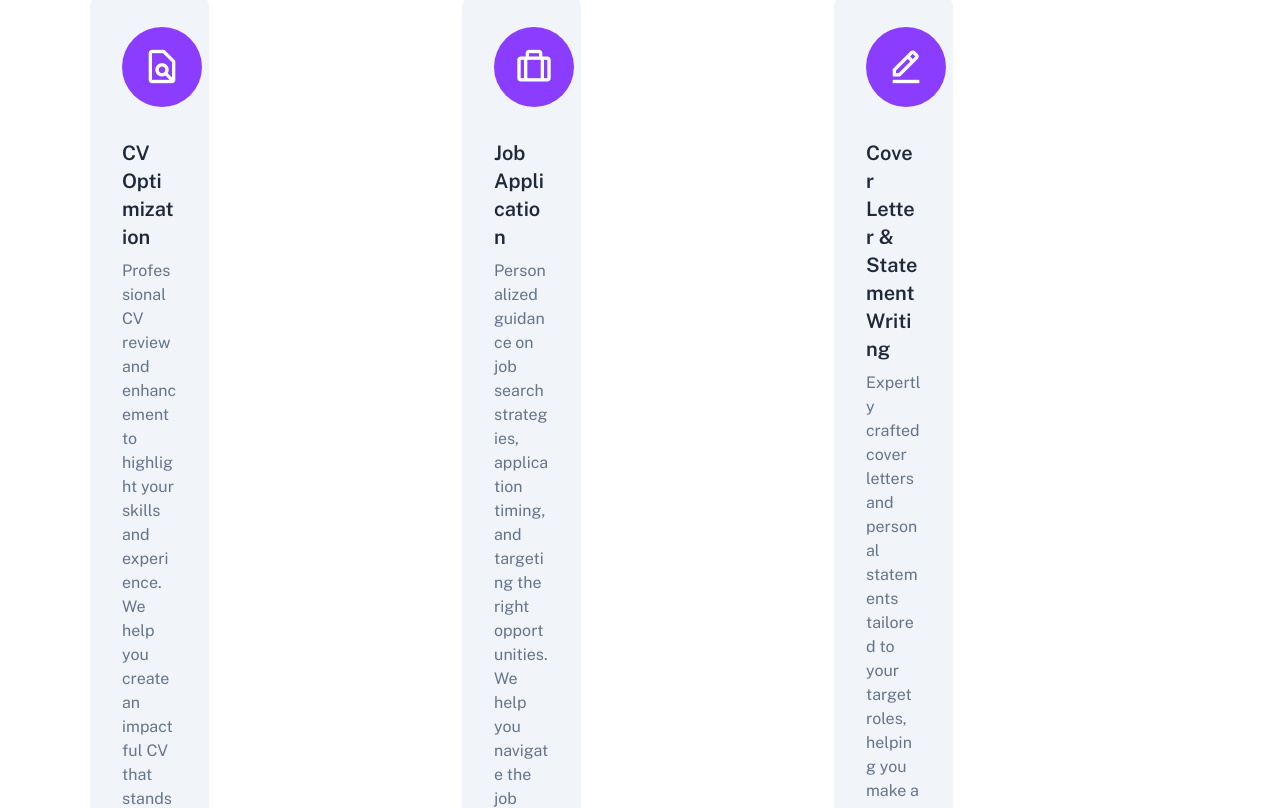
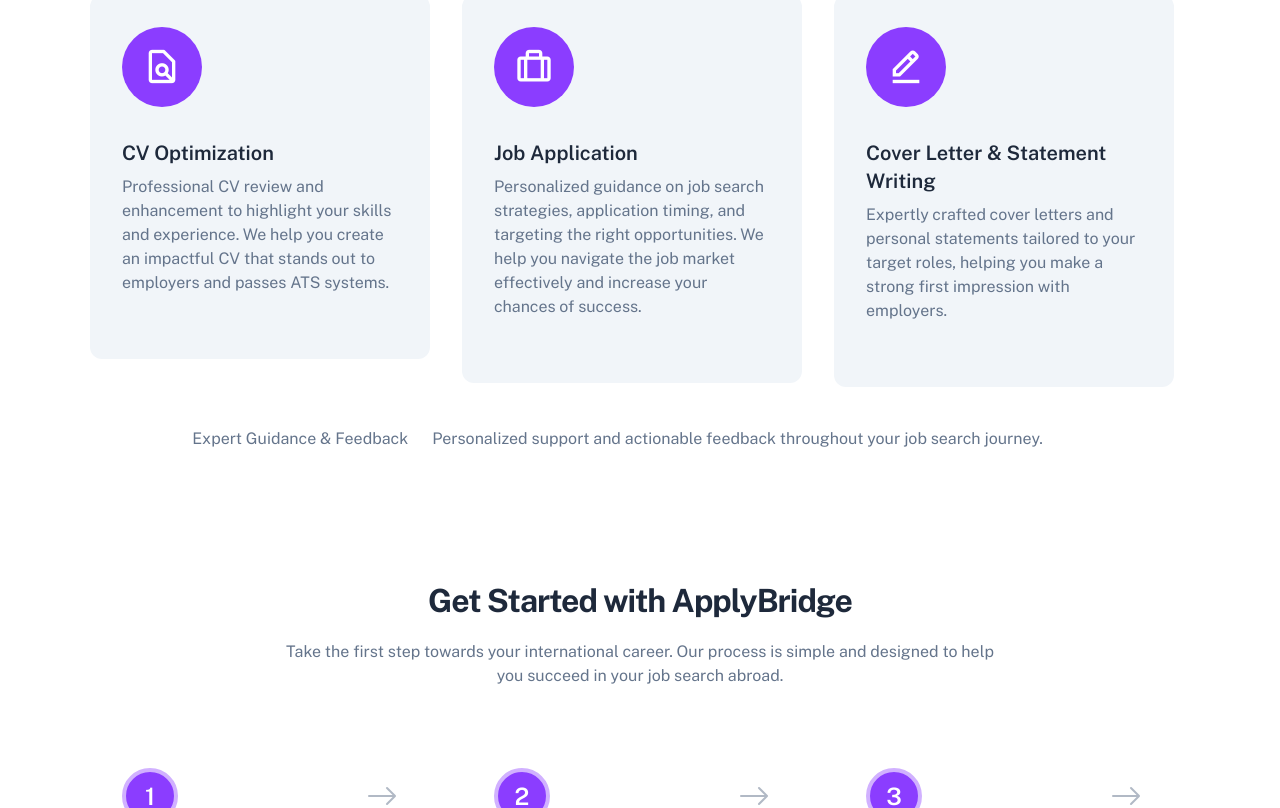
Before and after one commit to Ayomide2604/apply-bridge-frontend, a React (Vite) app: page / in a window 1280 px wide. Shown: the part 1372-2180 px from the top of the page. Built offline with nearby package versions, Linux system fonts and the light colour scheme; no server answers; what pocketbase would draw is missing.

Commit message:
fixed services and added chat bot

```diff
--- a/src/App.jsx
+++ b/src/App.jsx
@@ -15,6 +15,7 @@
 import Applications from "./pages/Applications";
 import FancyLoader from "./components/Loader";
 import Headroom from "react-headroom";
+import ChatBot from "./components/ChatBot";
 
 function App() {
 	return (
@@ -41,6 +42,7 @@
 					</Routes>
 				</main>
 				<Footer />
+				<ChatBot />
 				<ScrollToTop />
 			</Suspense>
 		</div>
--- /dev/null
+++ b/src/components/ChatBot.jsx
@@ -0,0 +1,30 @@
+import { useEffect } from "react";
+
+const ChatBot = () => {
+	const propertyId = import.meta.env.VITE_TAWKTO_PROPERTY_ID;
+	const widgetId = import.meta.env.VITE_TAWKTO_WIDGET_ID;
+
+	useEffect(() => {
+		if (!propertyId || !widgetId) return;
+		if (document.getElementById("tawkto-script")) return;
+
+		const script = document.createElement("script");
+		script.id = "tawkto-script";
+		script.async = true;
+		script.src = `https://embed.tawk.to/${propertyId}/${widgetId}`;
+		script.charset = "UTF-8";
+		script.setAttribute("crossorigin", "*");
+		document.body.appendChild(script);
+
+		// Optional cleanup:
+		// return () => {
+		//   script.remove();
+		//   const tawkIframe = document.querySelector("iframe[title='chat widget']");
+		//   if (tawkIframe) tawkIframe.remove();
+		// };
+	}, [propertyId, widgetId]);
+
+	return null;
+};
+
+export default ChatBot;
--- a/src/pages/Services.jsx
+++ b/src/pages/Services.jsx
@@ -1,60 +1,21 @@
-import { useEffect, useRef, useState } from "react";
-import { Swiper, SwiperSlide } from "swiper/react";
-import { Autoplay } from "swiper/modules";
-import "swiper/css";
-import "swiper/css/autoplay";
-
 const Services = () => {
-	const rowRef = useRef(null);
-	const [isPaused, setIsPaused] = useState(false);
-
-	useEffect(() => {
-		const isMobile = window.innerWidth < 768;
-		if (!isMobile) return;
-		const row = rowRef.current;
-		if (!row) return;
-
-		let scrollAmount = 1.5; // px per frame
-		let reqId;
-		let pauseTimeout;
-
-		const scroll = () => {
-			if (!isPaused) {
-				const atEnd = row.scrollLeft + row.offsetWidth >= row.scrollWidth - 2;
-				if (atEnd) {
-					// Pause briefly at the end, then reset
-					pauseTimeout = setTimeout(() => {
-						row.scrollLeft = 0;
-					}, 400); // 400ms pause at end
-				} else {
-					row.scrollLeft += scrollAmount;
-					reqId = requestAnimationFrame(scroll);
-				}
-			} else {
-				reqId = requestAnimationFrame(scroll);
-			}
-		};
-
-		// Start auto-scroll
-		reqId = requestAnimationFrame(scroll);
-
-		// Pause on user interaction
-		const pause = () => setIsPaused(true);
-		const resume = () => setIsPaused(false);
-		row.addEventListener("touchstart", pause);
-		row.addEventListener("mousedown", pause);
-		row.addEventListener("touchend", resume);
-		row.addEventListener("mouseup", resume);
-
-		return () => {
-			cancelAnimationFrame(reqId);
-			clearTimeout(pauseTimeout);
-			row.removeEventListener("touchstart", pause);
-			row.removeEventListener("mousedown", pause);
-			row.removeEventListener("touchend", resume);
-			row.removeEventListener("mouseup", resume);
-		};
-	}, [isPaused]);
+	const services = [
+		{
+			icon: "bx bx-file-find",
+			title: "CV Optimization",
+			desc: "Professional CV review and enhancement to highlight your skills and experience. We help you create an impactful CV that stands out to employers and passes ATS systems.",
+		},
+		{
+			icon: "bx bx-briefcase-alt",
+			title: "Job Application",
+			desc: "Personalized guidance on job search strategies, application timing, and targeting the right opportunities. We help you navigate the job market effectively and increase your chances of success.",
+		},
+		{
+			icon: "bx bx-edit-alt",
+			title: "Cover Letter & Statement Writing",
+			desc: "Expertly crafted cover letters and personal statements tailored to your target roles, helping you make a strong first impression with employers.",
+		},
+	];
 
 	return (
 		<section className="my-xl-9 my-5" id="services">
@@ -71,23 +32,9 @@
 					</div>
 				</div>
 				<div className="table-responsive-lg">
-					<Swiper
-						modules={[Autoplay]}
-						spaceBetween={16}
-						slidesPerView={1}
-						loop={true}
-						autoplay={{
-							delay: 2000,
-							disableOnInteraction: false,
-							pauseOnMouseEnter: true,
-						}}
-						breakpoints={{
-							768: { slidesPerView: 3 },
-							576: { slidesPerView: 2 },
-						}}
-					>
-						<SwiperSlide>
-							<div className="col-lg-4 col-md-6" data-cue="zoomIn">
+					<div className="row flex-nowrap pb-4 pb-lg-0 me-5 me-lg-0">
+						{services.map((service, idx) => (
+							<div className="col-lg-4 col-md-6" data-cue="zoomIn" key={idx}>
 								<div className="card border-0 card-primary">
 									<div className="card-body p-5">
 										<div className="position-relative d-inline-block mb-5">
@@ -96,81 +43,20 @@
 												style={{ width: 80, height: 80 }}
 											>
 												<i
-													className="bx bx-file-find text-white"
+													className={service.icon + " text-white"}
 													style={{ fontSize: 40 }}
 												></i>
 											</div>
 										</div>
 										<div className="mb-5">
-											<h4 className="card-title">CV Optimization</h4>
-											<p className="mb-0 card-text">
-												Professional CV review and enhancement to highlight your
-												skills and experience. We help you create an impactful
-												CV that stands out to employers and passes ATS systems.
-											</p>
+											<h4 className="card-title">{service.title}</h4>
+											<p className="mb-0 card-text">{service.desc}</p>
 										</div>
 									</div>
 								</div>
 							</div>
-						</SwiperSlide>
-						<SwiperSlide>
-							<div className="col-lg-4 col-md-6" data-cue="zoomIn">
-								<div className="card border-0 card-primary">
-									<div className="card-body p-5">
-										<div className="position-relative d-inline-block mb-5">
-											<div
-												className="bg-primary bg-opacity-100 rounded-circle d-flex align-items-center justify-content-center"
-												style={{ width: 80, height: 80 }}
-											>
-												<i
-													className="bx bx-briefcase-alt text-white"
-													style={{ fontSize: 40 }}
-												></i>
-											</div>
-										</div>
-										<div className="mb-5">
-											<h4 className="card-title">Job Application</h4>
-											<p className="mb-0 card-text">
-												Personalized guidance on job search strategies,
-												application timing, and targeting the right
-												opportunities. We help you navigate the job market
-												effectively and increase your chances of success.
-											</p>
-										</div>
-									</div>
-								</div>
-							</div>
-						</SwiperSlide>
-						<SwiperSlide>
-							<div className="col-lg-4 col-md-6" data-cue="zoomIn">
-								<div className="card border-0 card-primary">
-									<div className="card-body p-5">
-										<div className="position-relative d-inline-block mb-5">
-											<div
-												className="bg-primary bg-opacity-100 rounded-circle d-flex align-items-center justify-content-center"
-												style={{ width: 80, height: 80 }}
-											>
-												<i
-													className="bx bx-edit-alt text-white"
-													style={{ fontSize: 40 }}
-												></i>
-											</div>
-										</div>
-										<div className="mb-5">
-											<h4 className="card-title">
-												Cover Letter & Statement Writing
-											</h4>
-											<p className="mb-0 card-text">
-												Expertly crafted cover letters and personal statements
-												tailored to your target roles, helping you make a strong
-												first impression with employers.
-											</p>
-										</div>
-									</div>
-								</div>
-							</div>
-						</SwiperSlide>
-					</Swiper>
+						))}
+					</div>
 				</div>
 				<div className="row mt-6" data-cue="fadeIn">
 					<div className="col-xl-10 offset-xl-1">
```
